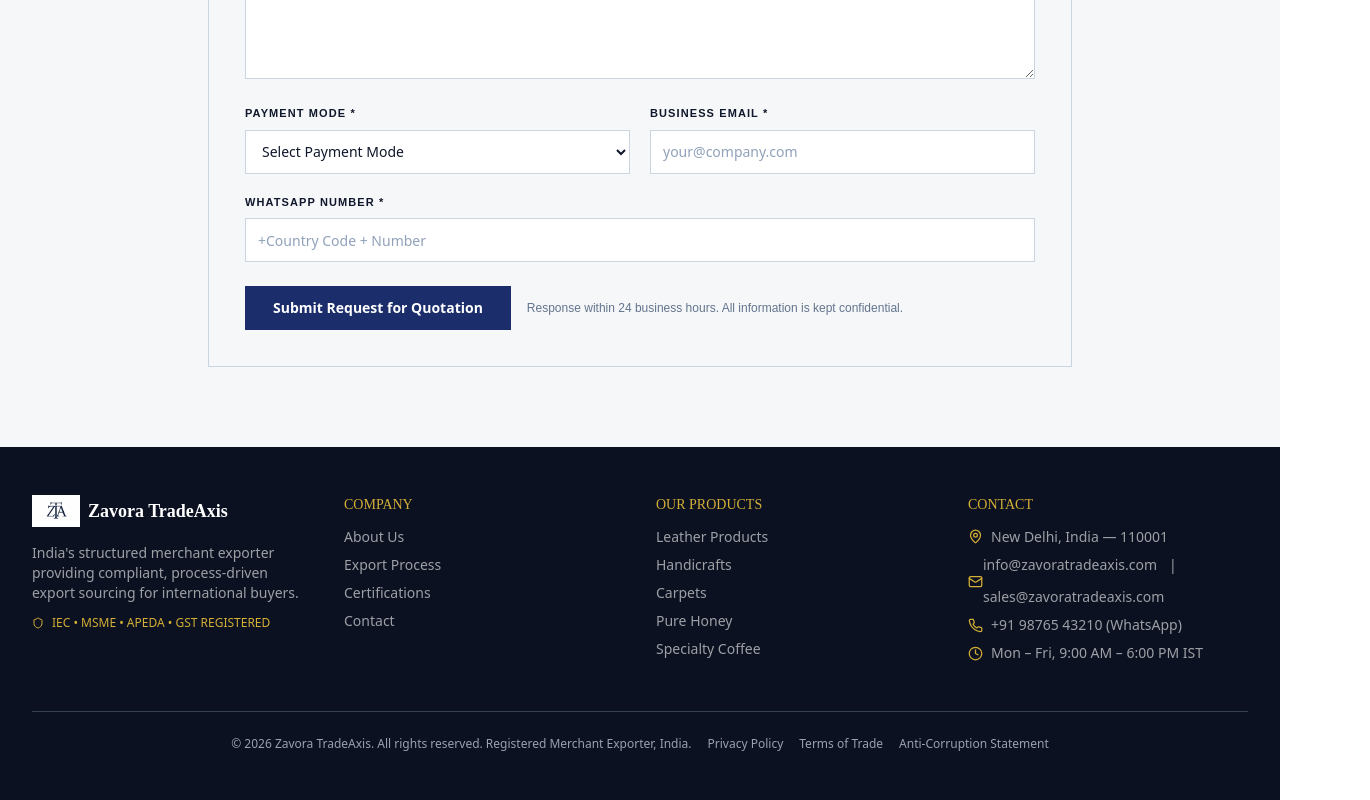
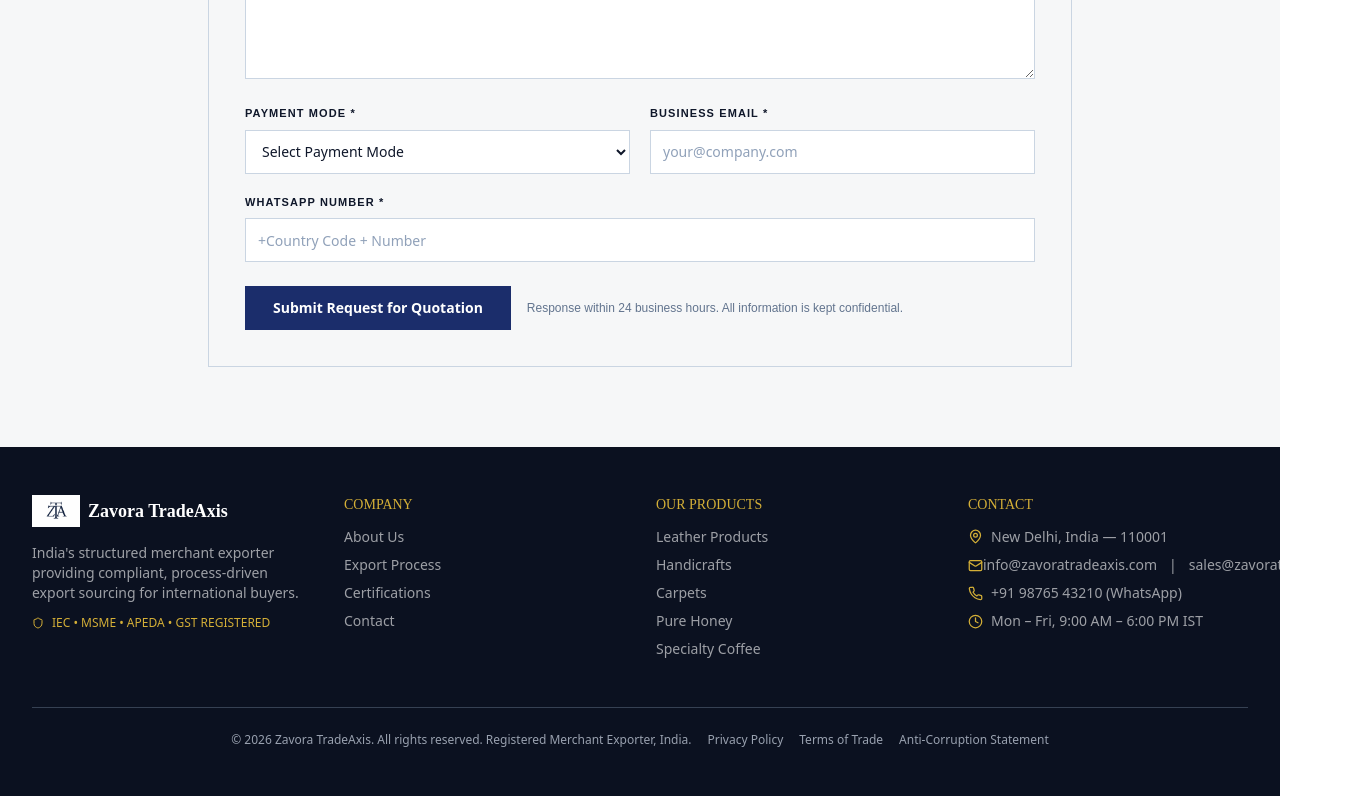
Before and after one commit to anoor244/zavora-tradeaxis, a Next.js app: page / in a window 1280 px wide. Shown: the part 5833-6633 px from the top of the page, 1370 px wide, since content can reach past the window. Built offline with nearby package versions, Linux system fonts and the light colour scheme.

Commit message:
No wrap email display

```diff
--- a/components/Footer.tsx
+++ b/components/Footer.tsx
@@ -92,7 +92,7 @@
               </li>
               <li className="flex items-center">
                 <svg xmlns="http://www.w3.org/2000/svg" width="15" height="15" viewBox="0 0 24 24" fill="none" stroke="currentColor" strokeWidth={2} strokeLinecap="round" strokeLinejoin="round" className="lucide lucide-mail text-secondary shrink-0" aria-hidden="true"><path d="m22 7-8.991 5.727a2 2 0 0 1-2.009 0L2 7"></path><rect x="2" y="4" width="20" height="16" rx="2"></rect></svg>
-                <div className="flex gap-3 flex-wrap">
+                <div className="flex gap-3 whitespace-nowrap">
     <a href="mailto:info@zavoratradeaxis.com" className="hover:text-secondary">
       info@zavoratradeaxis.com
     </a>
```
